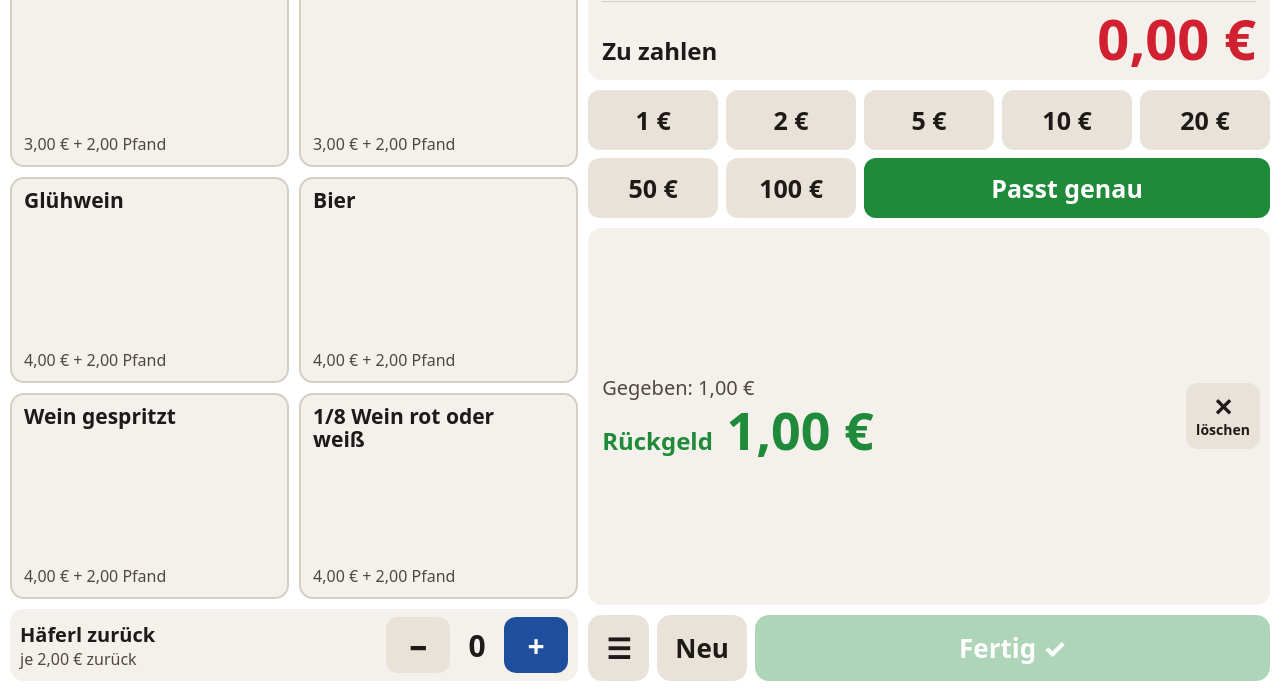
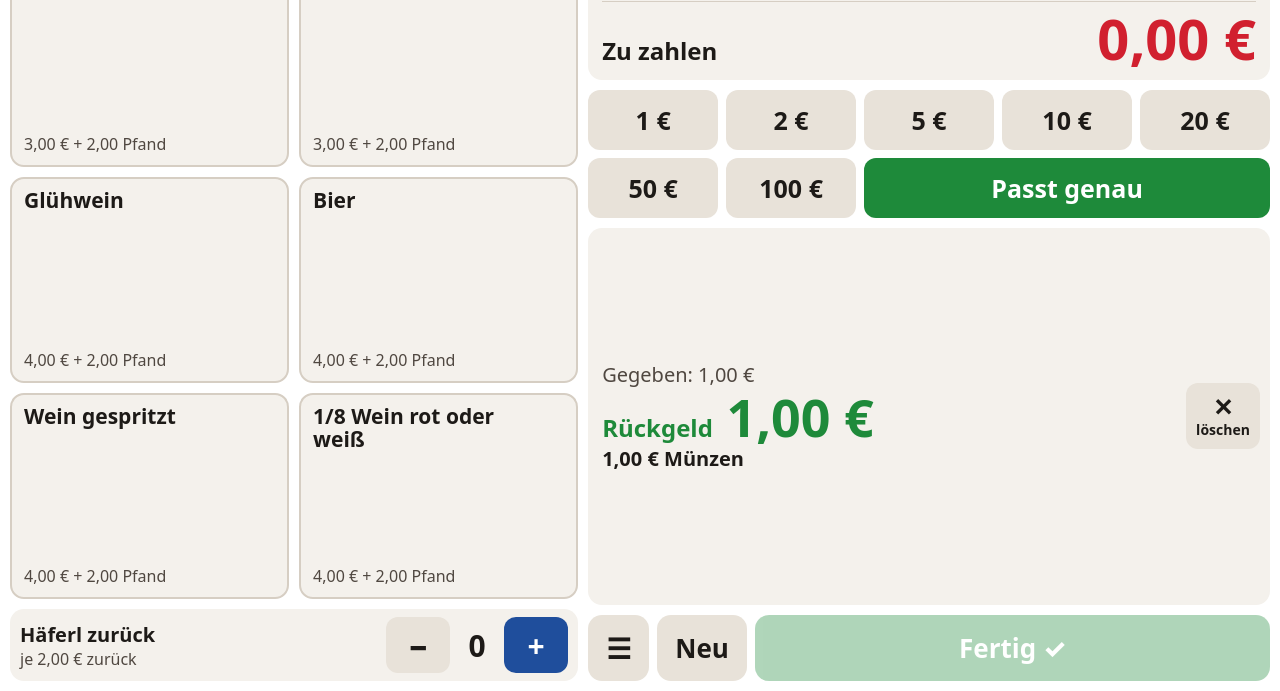
Before and after one commit to danielpiazzi/kassa, a plain HTML site: page index.html in a window 1280 px wide. Both pictures are taken after a click on the button "1 €". Shown: the part 109-800 px from the top of the page. Drawn offline with Linux system fonts and the light colour scheme.

Commit message:
Rückgeld in Scheine aufteilen

```diff
--- a/index.html
+++ b/index.html
@@ -72,6 +72,7 @@
   .change .g{font-size:20px;color:var(--muted)}
   .change .c{font-size:52px;font-weight:800;white-space:nowrap;line-height:1.1}
   .change .c small{font-size:24px;font-weight:700}
+  .change .bd{font-size:20px;font-weight:600;color:var(--text);white-space:nowrap;overflow:hidden}
   .change .c.ok{color:var(--green)} .change .c.miss{color:var(--red)}
 
   .bottom{display:grid;grid-template-columns:auto auto 1fr;grid-gap:8px}
@@ -142,6 +143,7 @@
       <div class="cl">
         <div class="g" id="givenTxt">Gegeben: –</div>
         <div class="c" id="changeTxt">&nbsp;</div>
+        <div class="bd" id="breakTxt"></div>
       </div>
       <button class="clr" id="clrGiven">✕<small>löschen</small></button>
     </div>
@@ -267,16 +269,28 @@
 
     var ct = $("changeTxt");
     ct.className = "c";
+    $("breakTxt").textContent = "";
     if (given > 0){
       $("givenTxt").textContent = "Gegeben: " + eur(given);
       var diff = Math.round((given - Math.max(r.total,0))*100)/100;
-      if (diff >= 0){ ct.innerHTML = "<small>Rückgeld</small> " + eur(diff); ct.classList.add("ok"); }
+      if (diff >= 0){ ct.innerHTML = "<small>Rückgeld</small> " + eur(diff); ct.classList.add("ok"); $("breakTxt").textContent = breakdown(diff); }
       else { ct.innerHTML = "<small>Fehlt</small> " + eur(-diff); ct.classList.add("miss"); }
     } else {
       $("givenTxt").textContent = "Gegeben: –";
       ct.innerHTML = r.total < 0 ? "<small>Auszahlen</small> " + eur(-r.total) : "&nbsp;";
     }
     $("doneBtn").disabled = (r.n === 0 && ret === 0);
+  }
+
+  // Rückgeld in Scheine aufteilen, Rest (Münzen) als Betrag
+  function breakdown(v){
+    var cents = Math.round(v * 100), parts = [];
+    [100, 50, 20, 10, 5].forEach(function(n){
+      var k = Math.floor(cents / (n * 100));
+      if (k){ parts.push(k + "× " + n + " €"); cents -= k * n * 100; }
+    });
+    if (cents) parts.push((parts.length ? "+ " : "") + eur(cents / 100) + " Münzen");
+    return parts.join("  ·  ");
   }
 
   function resetCurrent(){ counts = counts.map(function(){ return 0; }); ret = 0; given = 0; render(); }
--- a/sw.js
+++ b/sw.js
@@ -1,5 +1,5 @@
 // Offline-Cache: nach dem ersten Laden läuft die App ohne Internet.
-var CACHE = "kassa-v5";
+var CACHE = "kassa-v6";
 var FILES = ["./", "./index.html", "./manifest.webmanifest", "./icon-192.png", "./icon-512.png", "./logo.png"];
 
 self.addEventListener("install", function (e) {
```
